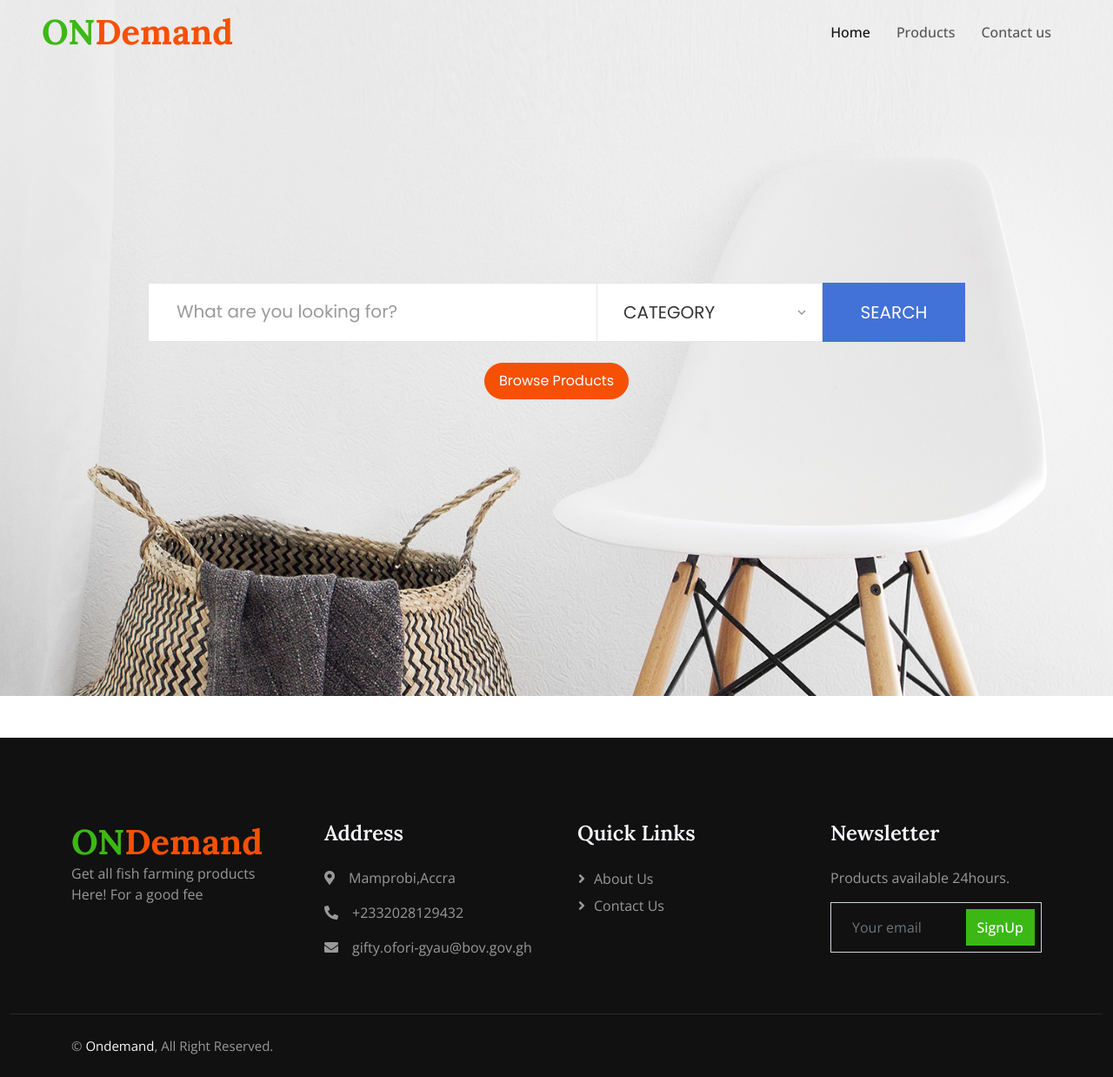
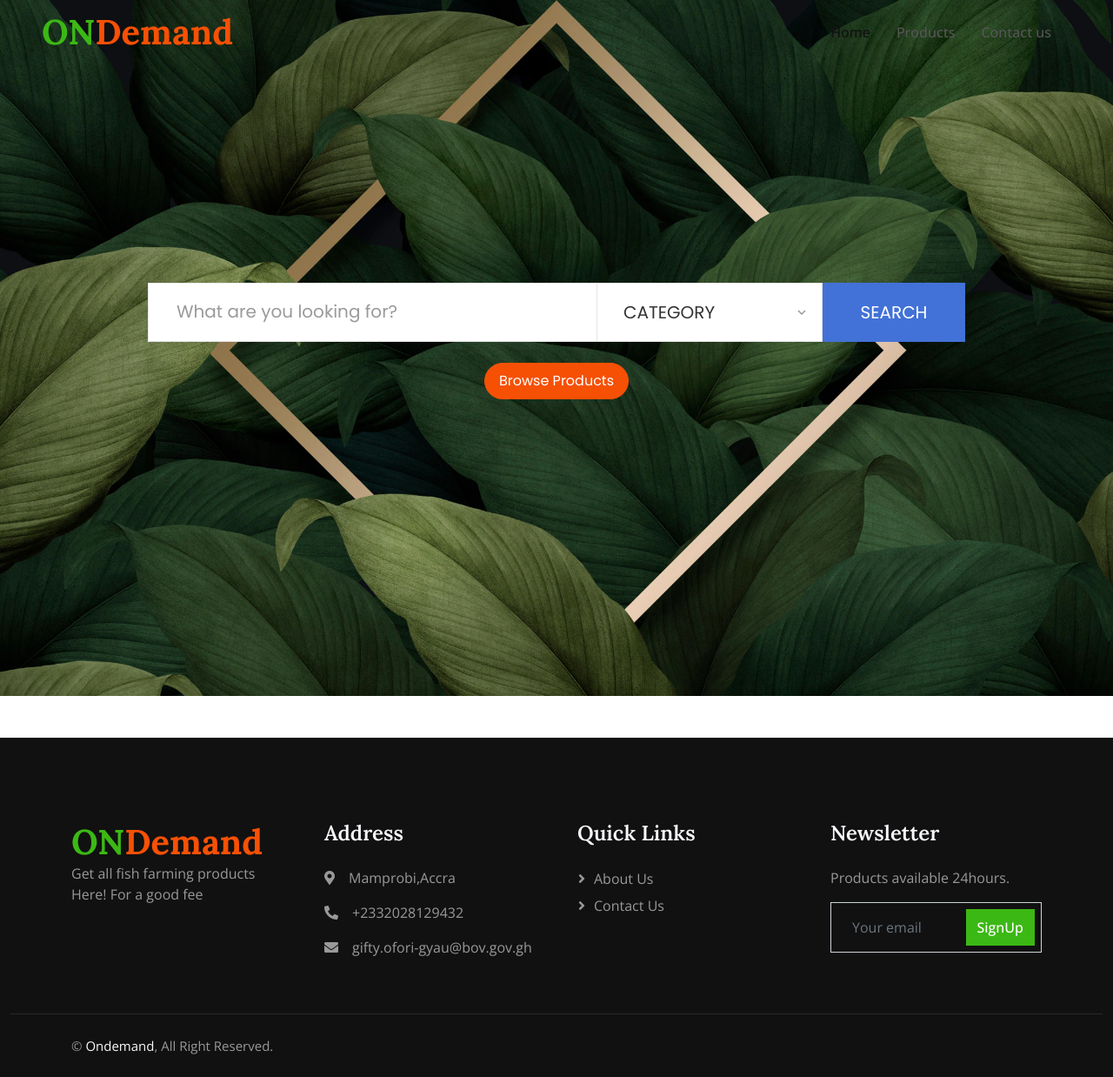
Before and after one commit to kgyau/ondemand, a PHP site: page /view/product_search_result.php in a window 1280 px wide. Shown: the whole page at 87% size. Run offline with PHP 8.4, Linux system fonts and the light colour scheme; data that the repository does not hold is empty; some libraries are stand-ins or nearby versions.

Commit message:
search image and product currency

```diff
--- a/css/search.css
+++ b/css/search.css
@@ -824,7 +824,7 @@ button {
   -ms-flex-align: center;
       align-items: center;
   font-family: 'Poppins', sans-serif;
-  background: url("../images/Search_131.png");
+  background: url("../images/leafy.jpeg");
   background-size: cover;
   background-position: center center;
   padding: 15px;
--- a/view/product.php
+++ b/view/product.php
@@ -164,7 +164,7 @@ $_SESSION["alreadycart"] = "error";
                                 </div>
                                 <div class='text-center p-4'>
                                 <a class='d-block h5 mb-2'>$product_title</a>
-                                <span class='text-primary me-1'>$$pprice</span>
+                                <span class='text-primary me-1'>GHS$pprice</span>
                                 </div>
                                 <div class='d-flex border-top'>
                                 <small class='w-50 text-center border-end py-2'>
--- a/view/product_search_result.php
+++ b/view/product_search_result.php
@@ -21,7 +21,7 @@ $cat_id;
     <meta http-equiv="X-UA-Compatible" content="IE=edge" />
     <meta name="author" content="colorlib.com">
     <link href="https://fonts.googleapis.com/css?family=Poppins:400,800" rel="stylesheet" />
-    <link href="../css/search.css" rel="stylesheet" />
+    <link href="../css/search.css" rel="stylesheet"/>
 
     <!-- Google Web Fonts -->
     <link rel="preconnect" href="https://fonts.googleapis.com">
```
Also changed, not shown: images/leafy.jpeg (added).
